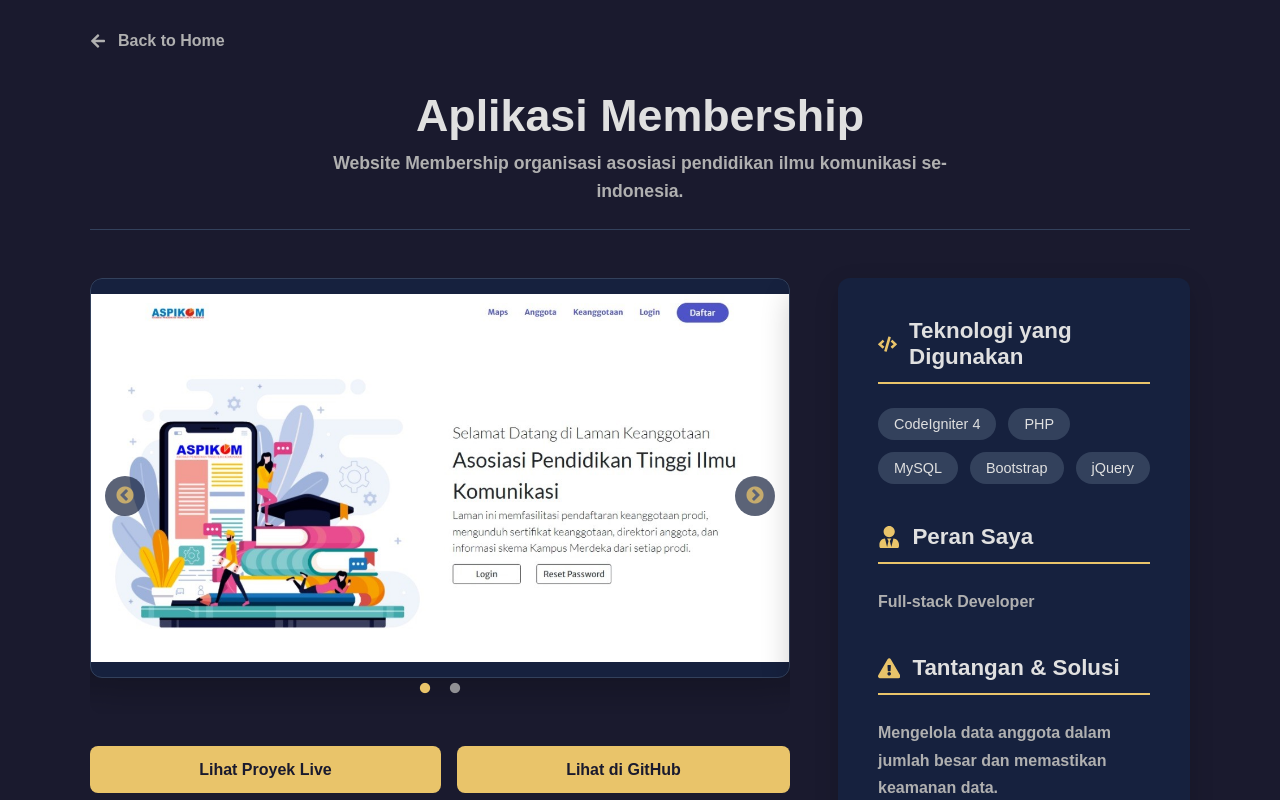
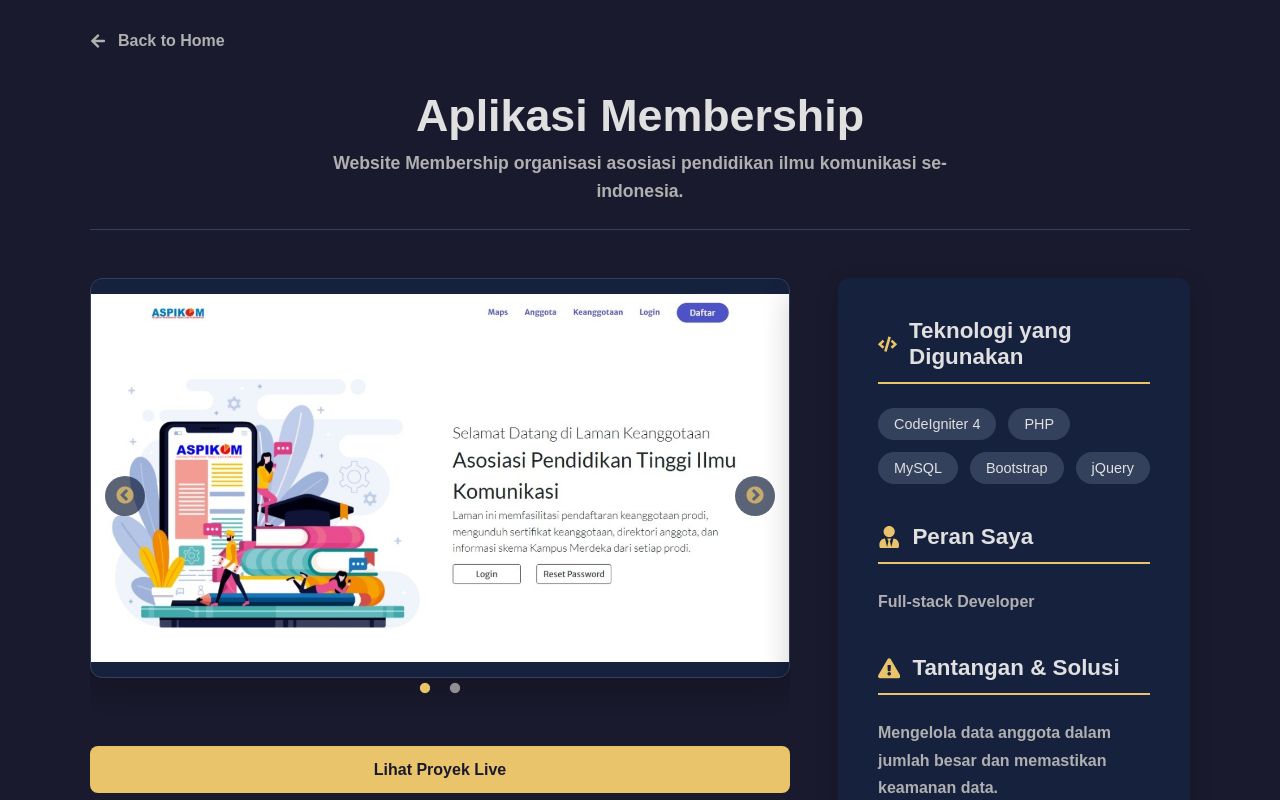
Before and after one commit to mrmoody-dev/porto_dilsdev, a React (Create React App) app: page /project/aplikasi-membership in a window 1280 px wide. Shown: the top 800 px of the page. Built offline with nearby package versions, Linux system fonts and the light colour scheme.

Commit message:
delete button github on projectdetail

```diff
--- a/src/components/ProjectDetail.tsx
+++ b/src/components/ProjectDetail.tsx
@@ -61,11 +61,6 @@ function ProjectDetail() {
                 Lihat Proyek Live
               </a>
             )}
-            {project.githubUrl && (
-              <a href={project.githubUrl} target="_blank" rel="noopener noreferrer" className="project-link">
-                Lihat di GitHub
-              </a>
-            )}
           </div>
         </div>
         <div className="project-detail-right">
```
